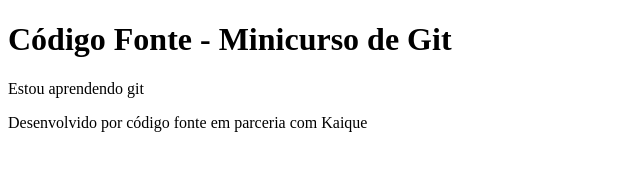
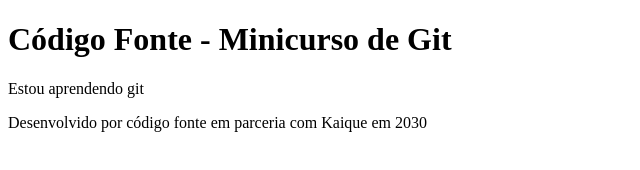
Before and after one commit to kaique-silvestre/codigo_fonte-git_minicurso, a plain HTML site: page index.html in a window 1280 px wide. Shown: the full height of the page, 0-640 px from the left. Drawn offline with Linux system fonts and the light colour scheme.

Commit message:
Mais uma alteração

```diff
--- a/index.html
+++ b/index.html
@@ -10,7 +10,7 @@
 <h1>Código Fonte - Minicurso de Git</h1>
 <p>Estou aprendendo git</p>
 
-<footer>Desenvolvido por código fonte em parceria com Kaique</footer>
+<footer>Desenvolvido por código fonte em parceria com Kaique em 2030</footer>
 
 </body>
 </html>
```
